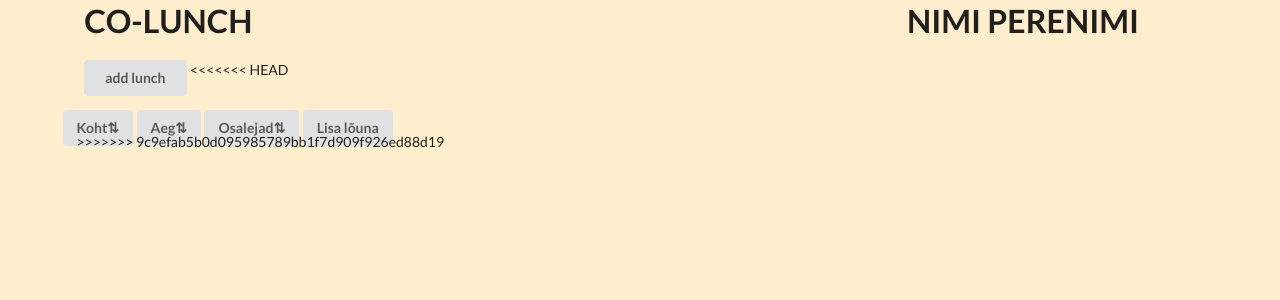
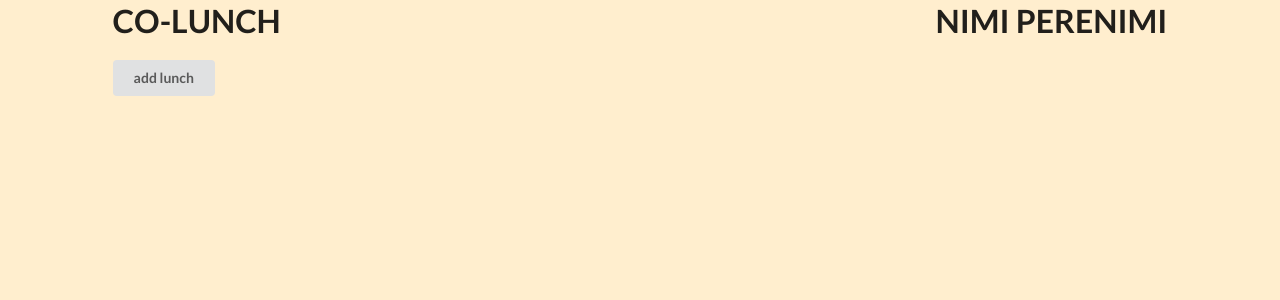
Before and after one commit to johanveenpere/tutvus, a PHP site: page /mainpage.php in a window 1280 px wide. Shown: the top 300 px of the page. Run offline with PHP 8.4, Linux system fonts and the light colour scheme; data that the repository does not hold is empty; some libraries are stand-ins or nearby versions.

Commit message:
ma toesti ei tea

```diff
--- a/mainpage.php
+++ b/mainpage.php
@@ -8,10 +8,7 @@
 			echo "sql error: " . mysqli_error($connection);
 		}
 		while($lunch = $result -> fetch_object()){
-
-
 			$lunchesareacode = $lunchesareacode . "<div class='ui raised segment'>";
-
 			$lunchesareacode = $lunchesareacode . "<p><b>Asukoht: </b>". getLocationName($connection, $lunch) . "</p>";
             if($lunch -> lunch_max_participant_number != 0){
                 $lunchesareacode = $lunchesareacode . "<p><b>Kohad: </b> ".$lunch -> lunch_max_participant_number." / ".getCurrentNumberOfParticipants($connection, $lunch). " </p>";
@@ -26,7 +23,6 @@
 		#sordib lõunad koha järgi
 	}
 	else{
-
 	}
 ?>
 
@@ -74,16 +70,8 @@
     			<div id="header" class="fifteen wide centered column">
                     <h3 id="nimi">NIMI PERENIMI</h3>
 					<h3 id="colunch">CO-LUNCH</h3><br><br><br>
-<<<<<<< HEAD
                     <button onclick="showAddLunchPopup()" id="addLunchButton" class='ui button'">add lunch</button>
     			</div>
-=======
-					<button class="ui button sortbutton">Koht⇅</button>
-					<button class="ui button sortbutton">Aeg⇅</button>
-					<button class="ui button sortbutton">Osalejad⇅</button>
-					<button id="addLunchButton" class='ui button'>Lisa lõuna</button>
-				</div>
->>>>>>> 9c9efab5b0d095985789bb1f7d909f926ed88d19
     			<div id="lunchesarea" class="fifteen wide centered column">
 					<?php
 						echo $lunchesareacode;
--- a/mainpagestyle.css
+++ b/mainpagestyle.css
@@ -58,7 +58,6 @@ body {
 
 #addLunchButton {
 	float: left;
-<<<<<<< HEAD
 }
 
 @keyframes backgroundgraying {
@@ -83,12 +82,3 @@ body {
 	-webkit-animation-name: backgroundgraying;
 	-webkit-animation-duration: 1s;
 }
-=======
-	margin-left: 1%;
-}
-
-.sortbutton {
-	margin-left: 1% !important;
-	float: left;
-}
->>>>>>> 9c9efab5b0d095985789bb1f7d909f926ed88d19
```
